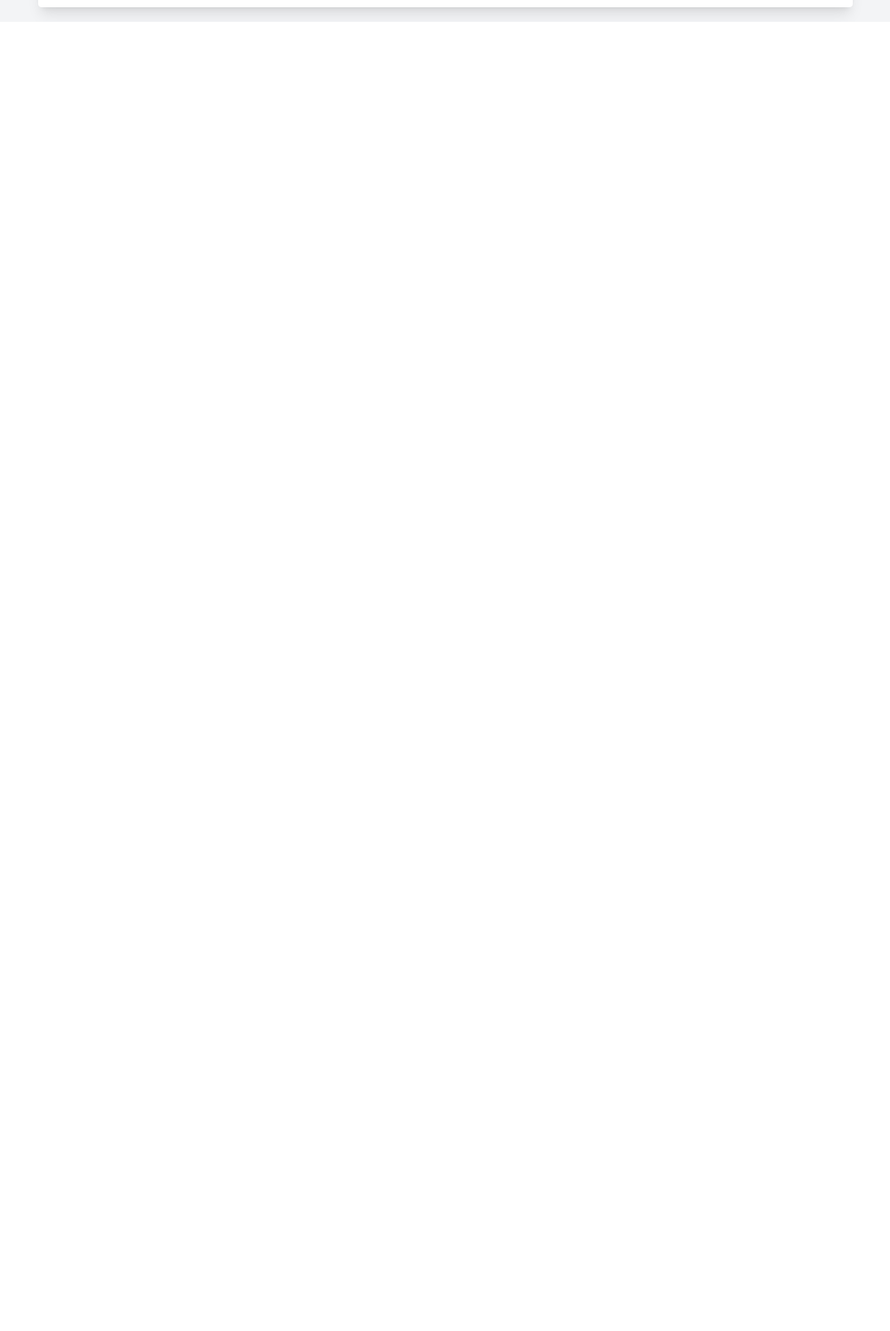
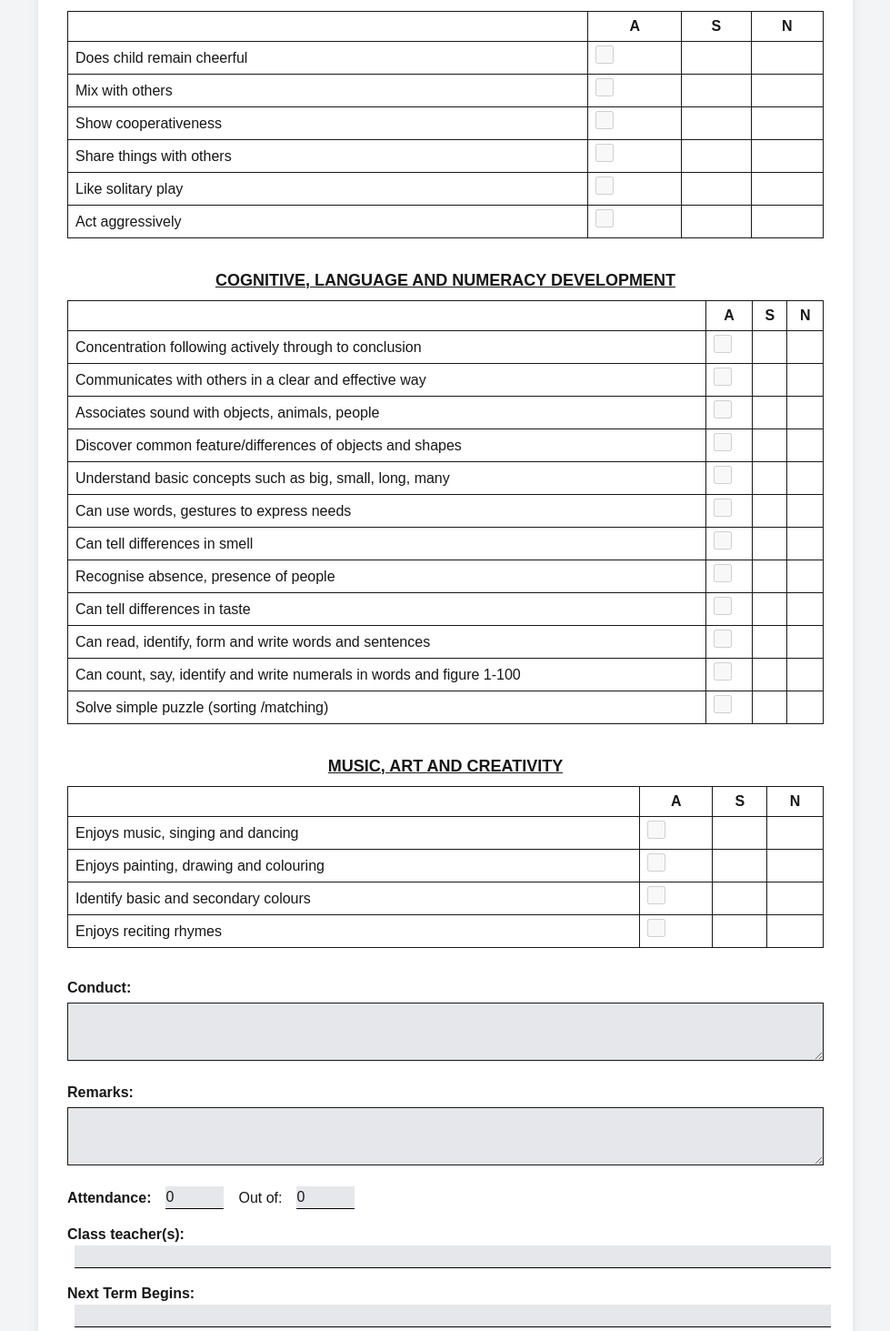
Before and after one commit to Bright-Anyawe/Form-builder, a Next.js app: page / in a window 1280 px wide. Shown: the part 887-2350 px from the top of the page at 91% size, without its empty margins (150-1129 px from the left). Before the commit the page ends 911 px from the top, so only its background shows below. Built offline with nearby package versions, Linux system fonts and the light colour scheme.

Commit message:
feat: add new sections for emotional, cognitive, and creative development in the form

```diff
--- a/app/page.js
+++ b/app/page.js
@@ -25,7 +25,68 @@ export default function Home() {
             "Understand and stay away from common danger"
           ]}
         />
-        {/* Add more FormSection components for other sections as needed */}
+        <FormSection
+          title="EMOTIONAL DEVELOPMENT"
+          fields={[
+            "Does child remain cheerful",
+            "Mix with others",
+            "Show cooperativeness",
+            "Share things with others",
+            "Like solitary play",
+            "Act aggressively"
+          ]}
+        />
+        <FormSection
+          title="COGNITIVE, LANGUAGE AND NUMERACY DEVELOPMENT"
+          fields={[
+            "Concentration following actively through to conclusion",
+            "Communicates with others in a clear and effective way",
+            "Associates sound with objects, animals, people",
+            "Discover common feature/differences of objects and shapes",
+            "Understand basic concepts such as big, small, long, many",
+            "Can use words, gestures to express needs",
+            "Can tell differences in smell",
+            "Recognise absence, presence of people",
+            "Can tell differences in taste",
+            "Can read, identify, form and write words and sentences",
+            "Can count, say, identify and write numerals in words and figure 1-100",
+            "Solve simple puzzle (sorting /matching)"
+          ]}
+        />
+        <FormSection
+          title="MUSIC, ART AND CREATIVITY"
+          fields={[
+            "Enjoys music, singing and dancing",
+            "Enjoys painting, drawing and colouring",
+            "Identify basic and secondary colours",
+            "Enjoys reciting rhymes"
+          ]}
+        />
+        {/* Conduct, Remarks, Attendance, Class teacher(s), Next Term Begins */}
+        <section className="mb-8">
+          <div className="mb-4">
+            <label className="font-bold">Conduct:</label>
+            <textarea className="w-full h-16 border bg-gray-200 mt-1" disabled />
+          </div>
+          <div className="mb-4">
+            <label className="font-bold">Remarks:</label>
+            <textarea className="w-full h-16 border bg-gray-200 mt-1" disabled />
+          </div>
+          <div className="flex items-center mb-4 space-x-4">
+            <label className="font-bold">Attendance:</label>
+            <input className="border-b border-black bg-gray-200 w-16" disabled value="0" />
+            <span>Out of:</span>
+            <input className="border-b border-black bg-gray-200 w-16" disabled value="0" />
+          </div>
+          <div className="mb-4">
+            <label className="font-bold">Class teacher(s):</label>
+            <input className="border-b border-black bg-gray-200 w-full ml-2" disabled value="" />
+          </div>
+          <div>
+            <label className="font-bold">Next Term Begins:</label>
+            <input className="border-b border-black bg-gray-200 w-full ml-2" disabled value="" />
+          </div>
+        </section>
       </div>
     </main>
   );
```
